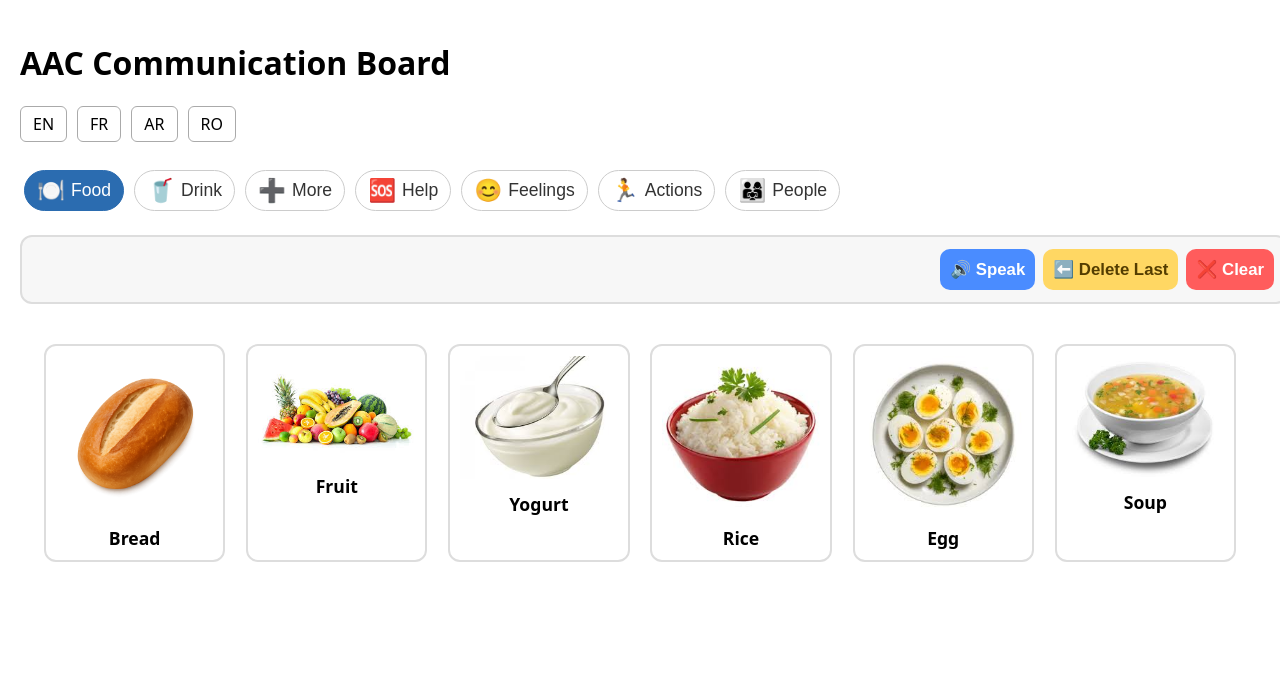
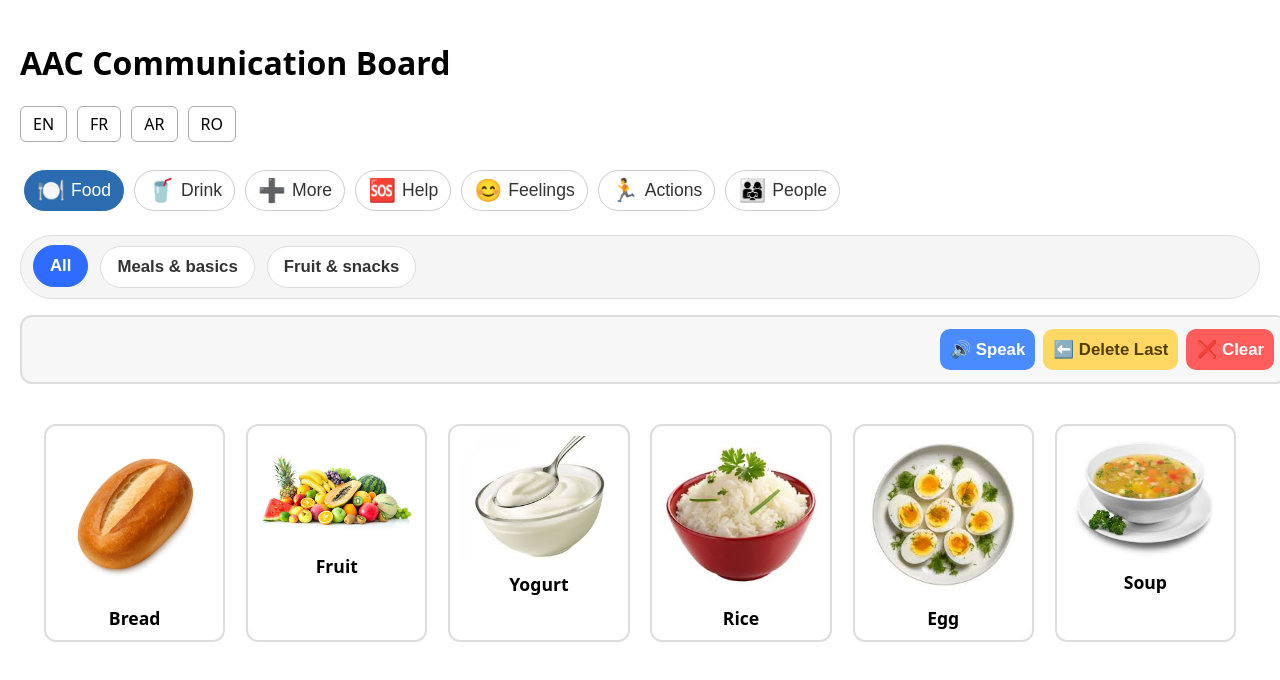
Before and after one commit to ingemedical16/aac-app, a Next.js app in the folder apps/frontend/: page / in a window 1280 px wide. Shown: the top 680 px of the page. Built offline with nearby package versions, Linux system fonts and the light colour scheme.

Commit message:
feat(aac): add AI-style semantic subcategories with SentenceBar integration

```diff
--- a/apps/frontend/public/locales/ar/common.json
+++ b/apps/frontend/public/locales/ar/common.json
@@ -16,5 +16,25 @@
   "again": "مرة أخرى",
   "to": "أن",
   "toGoTo": "أن أذهب إلى",
-  "period": "。"
+  "period": "。",
+
+  "all": "الكل",
+
+  "groups": {
+    "mealBasics": "وجبات أساسية",
+    "freshSnacks": "فواكه ووجبات خفيفة",
+    "everydayDrinks": "مشروبات يومية",
+    "treatDrinks": "عصائر ومشروبات غازية",
+    "hotDrinks": "مشروبات ساخنة",
+    "quantityControl": "زيادة / مرة أخرى",
+    "basicHelp": "مساعدة أساسية",
+    "preference": "أريد / لا أريد",
+    "positiveFeelings": "مشاعر إيجابية",
+    "negativeFeelings": "مشاعر سلبية",
+    "energyFeelings": "طاقة / تعب",
+    "movementActions": "حركة",
+    "positionActions": "وضعيات",
+    "family": "عائلة",
+    "schoolPeople": "مدرسة وأصدقاء"
+  }
 }
--- a/apps/frontend/public/locales/en/common.json
+++ b/apps/frontend/public/locales/en/common.json
@@ -16,5 +16,23 @@
   "again": "Again",
   "to": "to",
   "toGoTo": "to go to",
-  "period": "."
+  "period": ".",
+  "all": "All",
+  "groups": {
+    "mealBasics": "Meals & basics",
+    "freshSnacks": "Fruit & snacks",
+    "everydayDrinks": "Everyday drinks",
+    "treatDrinks": "Juice & soda",
+    "hotDrinks": "Hot drinks",
+    "quantityControl": "More / again",
+    "basicHelp": "Basic help",
+    "preference": "I want / don't want",
+    "positiveFeelings": "Positive feelings",
+    "negativeFeelings": "Negative feelings",
+    "energyFeelings": "Energy / tired",
+    "movementActions": "Movement",
+    "positionActions": "Position",
+    "family": "Family",
+    "schoolPeople": "School & friends"
+  }
 }
--- a/apps/frontend/public/locales/fr/common.json
+++ b/apps/frontend/public/locales/fr/common.json
@@ -16,5 +16,25 @@
   "again": "Encore",
   "to": "",
   "toGoTo": "aller à",
-  "period": "."
+  "period": ".",
+
+  "all": "Tout",
+
+  "groups": {
+    "mealBasics": "Repas & essentiels",
+    "freshSnacks": "Fruits & snacks",
+    "everydayDrinks": "Boissons quotidiennes",
+    "treatDrinks": "Jus & soda",
+    "hotDrinks": "Boissons chaudes",
+    "quantityControl": "Encore / Plus",
+    "basicHelp": "Aide de base",
+    "preference": "Je veux / Je ne veux pas",
+    "positiveFeelings": "Émotions positives",
+    "negativeFeelings": "Émotions négatives",
+    "energyFeelings": "Énergie / Fatigue",
+    "movementActions": "Mouvements",
+    "positionActions": "Positions",
+    "family": "Famille",
+    "schoolPeople": "École & amis"
+  }
 }
--- a/apps/frontend/public/locales/ro/common.json
+++ b/apps/frontend/public/locales/ro/common.json
@@ -16,5 +16,25 @@
   "again": "Încă o dată",
   "to": "să",
   "toGoTo": "să merg la",
-  "period": "."
+  "period": ".",
+
+  "all": "Toate",
+
+  "groups": {
+    "mealBasics": "Mâncăruri de bază",
+    "freshSnacks": "Fructe & gustări",
+    "everydayDrinks": "Băuturi zilnice",
+    "treatDrinks": "Sucuri & băuturi",
+    "hotDrinks": "Băuturi calde",
+    "quantityControl": "Încă / din nou",
+    "basicHelp": "Ajutor de bază",
+    "preference": "Vreau / Nu vreau",
+    "positiveFeelings": "Emoții pozitive",
+    "negativeFeelings": "Emoții negative",
+    "energyFeelings": "Energie / Obosit",
+    "movementActions": "Mișcare",
+    "positionActions": "Poziții",
+    "family": "Familie",
+    "schoolPeople": "Școală & prieteni"
+  }
 }
--- a/apps/frontend/src/app/[[...locale]]/page.tsx
+++ b/apps/frontend/src/app/[[...locale]]/page.tsx
@@ -1,13 +1,15 @@
-'use client';
+"use client";
 
-import { use, useEffect, useState } from "react";
+import { use, useEffect, useMemo, useState } from "react";
 import { useTranslation } from "react-i18next";
 import i18next from "i18next";
 
 import CategoryBar from "@/components/CategoryBar";
+import SubcategoryBar from "@/components/SubcategoryBar";
 import LanguageSwitcher from "@/components/LanguageSwitcher";
 import Board from "@/components/Board";
 import SentenceBar from "@/components/SentenceBar";
+
 import { TILES_BY_CATEGORY } from "@/data/tiles";
 import { TileData } from "@/components/Tile";
 
@@ -19,13 +21,41 @@ export default function LocalePage({
   const resolved = use(params);
   const locale = resolved.locale?.[0] ?? "en";
 
+  const { t } = useTranslation("common");
+
   // -----------------------------------------
   // STATE
   // -----------------------------------------
-  const [activeCategory, setActiveCategory] = useState("food");
+  const [activeCategory, setActiveCategory] = useState<string>("food");
+  const [activeGroup, setActiveGroup] = useState<string | null>(null);
   const [sentence, setSentence] = useState<TileData[]>([]);
 
-  const tiles = TILES_BY_CATEGORY[activeCategory] ?? [];
+  // All tiles for current category
+  const categoryTiles = useMemo(
+    () => TILES_BY_CATEGORY[activeCategory] ?? [],
+    [activeCategory]
+  );
+
+  // Semantic groups (computed "AI-style" from tile.group)
+  const availableGroups = useMemo(
+    () =>
+      Array.from(
+        new Set(
+          categoryTiles
+            .map((t) => t.group)
+            .filter((g): g is string => !!g)
+        )
+      ),
+    [categoryTiles]
+  );
+
+  // Filter tiles by activeGroup if exists
+  const visibleTiles = useMemo(() => {
+    if (activeGroup && availableGroups.includes(activeGroup)) {
+      return categoryTiles.filter((t) => t.group === activeGroup);
+    }
+    return categoryTiles;
+  }, [categoryTiles, activeGroup, availableGroups]);
 
   // -----------------------------------------
   // LANGUAGE SYNC
@@ -34,7 +64,11 @@ export default function LocalePage({
     i18next.changeLanguage(locale);
   }, [locale]);
 
-  const { t } = useTranslation("common");
+  // Reset subcategory + sentence when category changes
+  useEffect(() => {
+    setActiveGroup(null);
+    setSentence([]);
+  }, [activeCategory]);
 
   // -----------------------------------------
   // HANDLERS
@@ -42,13 +76,13 @@ export default function LocalePage({
   function handleTileClick(tile: TileData) {
     setSentence((prev) => [...prev, tile]);
   }
-  function handleDeleteLast() {
-  setSentence(prev => prev.slice(0, -1));
-}
-
 
   function handleClear() {
     setSentence([]);
+  }
+
+  function handleDeleteLast() {
+    setSentence((prev) => prev.slice(0, -1));
   }
 
   // -----------------------------------------
@@ -60,13 +94,22 @@ export default function LocalePage({
 
         <LanguageSwitcher />
 
+        {/* MAIN CATEGORIES */}
         <CategoryBar
           locale={locale}
           activeCategory={activeCategory}
           onSelect={(cat) => setActiveCategory(cat)}
         />
 
-        {/* 🟦 Sentence Builder Bar */}
+        {/* AUTO-GENERATED SUBCATEGORIES FROM TILE GROUPS */}
+        <SubcategoryBar
+          locale={locale}
+          groups={availableGroups}
+          activeGroup={activeGroup}
+          onSelect={setActiveGroup}
+        />
+
+        {/* SENTENCE BUILDER BAR */}
         <SentenceBar
           sentence={sentence}
           locale={locale}
@@ -74,9 +117,9 @@ export default function LocalePage({
           onDeleteLast={handleDeleteLast}
         />
 
-        {/* 🟩 AAC Tile Grid */}
+        {/* AAC TILE GRID */}
         <Board
-          tiles={tiles}
+          tiles={visibleTiles}
           locale={locale}
           onTileSelect={handleTileClick}
         />
--- a/apps/frontend/src/components/Board/index.tsx
+++ b/apps/frontend/src/components/Board/index.tsx
@@ -1,13 +1,13 @@
 "use client";
 
 import Tile, { TileData } from "@/components/Tile";
+import styles from "./Board.module.scss";
 import useTTS from "@/hooks/useTTS";
-import styles from "./Board.module.scss";
 
 interface BoardProps {
-  tiles: TileData[];
-  locale: string;
-  onTileSelect: (tile: TileData) => void;
+  tiles: TileData[];                 // loaded from data / API
+  locale: string;                    // current UI language
+  onTileSelect?: (tile: TileData) => void; // optional: used by SentenceBar
 }
 
 export default function Board({ tiles, locale, onTileSelect }: BoardProps) {
@@ -20,6 +20,7 @@ export default function Board({ tiles, locale, onTileSelect }: BoardProps) {
   return (
     <div className={styles.board}>
       {tiles
+        .slice()
         .sort((a, b) => a.order - b.order)
         .map((tile) => (
           <Tile
@@ -27,7 +28,11 @@ export default function Board({ tiles, locale, onTileSelect }: BoardProps) {
             tile={tile}
             locale={locale}
             onSpeak={handleSpeak}
-            onSelect={() => onTileSelect(tile)}
+            onSelect={
+              onTileSelect
+                ? () => onTileSelect(tile)
+                : undefined
+            }
           />
         ))}
     </div>
--- /dev/null
+++ b/apps/frontend/src/components/SubcategoryBar/SubcategoryBar.module.scss
@@ -0,0 +1,82 @@
+@use "../../styles/breakpoints.scss" as *;
+
+.subcategoryBar {
+  display: flex;
+  flex-wrap: nowrap;
+  gap: 8px;
+  margin: 8px 0 14px 0;
+  padding: 6px;
+  overflow-x: auto;
+
+  background: #f5f5f5;
+  border-radius: 999px;
+  border: 1px solid #ddd;
+
+  // Hide ugly scrollbars on supporting browsers
+  scrollbar-width: thin;
+  scrollbar-color: #ccc transparent;
+
+  &::-webkit-scrollbar {
+    height: 6px;
+  }
+
+  &::-webkit-scrollbar-track {
+    background: transparent;
+  }
+
+  &::-webkit-scrollbar-thumb {
+    background: #ccc;
+    border-radius: 999px;
+  }
+
+  @include respond(tablet-portrait) {
+    gap: 10px;
+    padding: 8px 10px;
+  }
+
+  @include respond(tablet-landscape) {
+    gap: 12px;
+    padding: 10px 12px;
+  }
+}
+
+.item {
+  flex: 0 0 auto;
+  border: none;
+  border-radius: 999px;
+  padding: 6px 10px;
+  font-size: 0.9rem;
+  font-weight: 600;
+  cursor: pointer;
+
+  background: white;
+  color: #333;
+  border: 1px solid #ddd;
+
+  transition: background 0.15s ease, color 0.15s ease, transform 0.1s ease;
+
+  &:hover {
+    background: #e8f0ff;
+  }
+
+  @include respond(tablet-portrait) {
+    padding: 8px 14px;
+    font-size: 1rem;
+  }
+
+  @include respond(tablet-landscape) {
+    padding: 10px 16px;
+    font-size: 1.05rem;
+  }
+}
+
+.active {
+  background: #2f6bff;
+  color: #fff;
+  border-color: #2f6bff;
+  transform: translateY(-1px);
+
+  &:hover {
+    background: #2554c5;
+  }
+}
--- /dev/null
+++ b/apps/frontend/src/components/SubcategoryBar/index.tsx
@@ -0,0 +1,61 @@
+"use client";
+
+import styles from "./SubcategoryBar.module.scss";
+import { useTranslation } from "react-i18next";
+
+interface Props {
+  locale: string;
+  groups: string[];             // list of semantic group keys, e.g. ["mealBasics", "freshSnacks"]
+  activeGroup: string | null;
+  onSelect: (group: string | null) => void;
+}
+
+export default function SubcategoryBar({
+  locale,  // kept for future tuning if needed
+  groups,
+  activeGroup,
+  onSelect,
+}: Props) {
+  const { t } = useTranslation("common");
+
+  if (!groups.length) return null;
+
+  return (
+    <nav className={styles.subcategoryBar}>
+      {/* "All" button */}
+      <button
+        type="button"
+        className={
+          activeGroup === null
+            ? `${styles.item} ${styles.active}`
+            : styles.item
+        }
+        onClick={() => onSelect(null)}
+      >
+        {t("all")}
+      </button>
+
+      {groups.map((groupKey) => {
+        const label =
+          t(`groups.${groupKey}`, {
+            defaultValue: groupKey, // fallback if translation missing
+          });
+
+        return (
+          <button
+            key={groupKey}
+            type="button"
+            className={
+              activeGroup === groupKey
+                ? `${styles.item} ${styles.active}`
+                : styles.item
+            }
+            onClick={() => onSelect(groupKey)}
+          >
+            {label}
+          </button>
+        );
+      })}
+    </nav>
+  );
+}
```
Also changed, not shown: apps/frontend/src/components/Tile/index.tsx (+17 -23 lines), apps/frontend/src/data/tiles.ts (+37 -37 lines).
